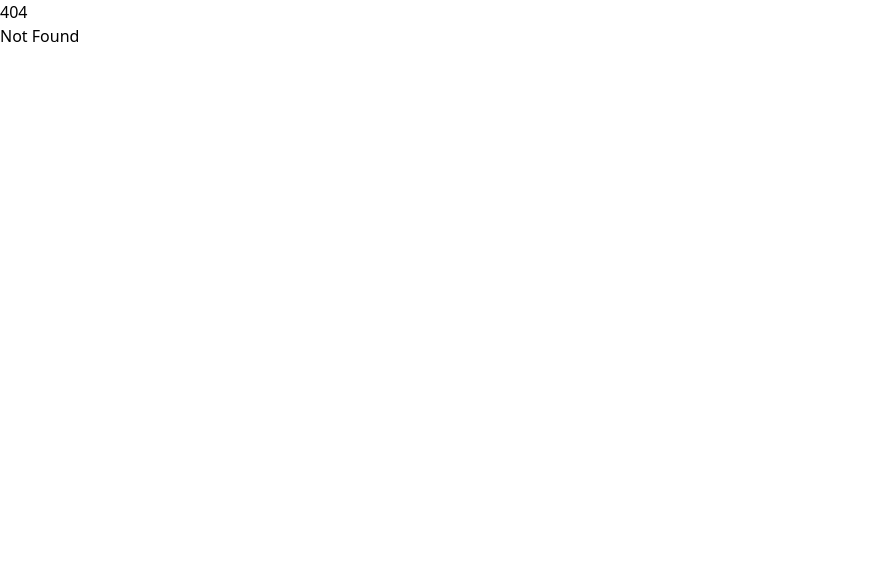
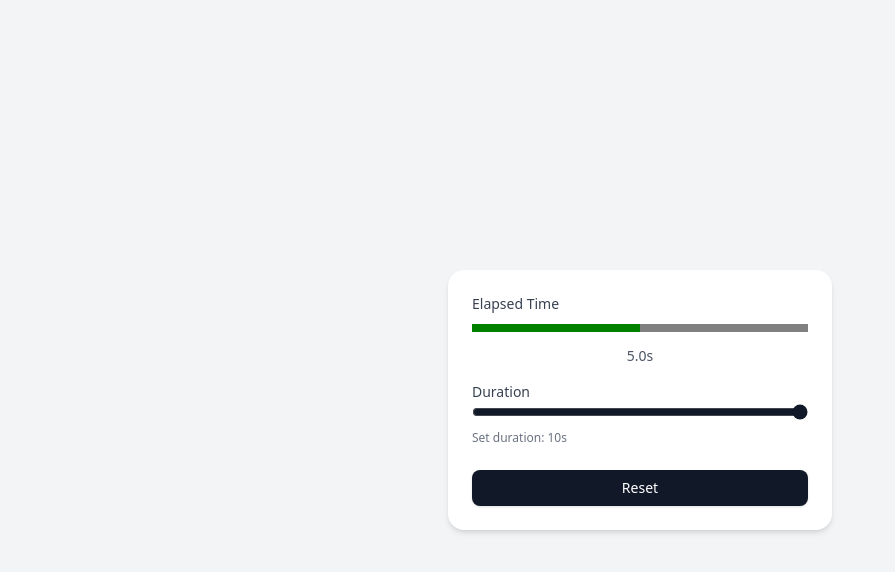
Before and after one commit to Gazi2050/7gui, a SvelteKit app: page /timer in a window 1280 px wide. Before the commit this address had no page. Shown: the top 572 px of the page, without its empty margins (0-895 px from the left). Built offline with nearby package versions, Linux system fonts and the light colour scheme.

Commit message:
feat:timer added

```diff
--- /dev/null
+++ b/src/Components/Timer/Timer.svelte
@@ -0,0 +1,75 @@
+<script lang="ts">
+    let elapsed = $state(0);
+    let duration = $state(10);
+    let interval: number;
+
+    function start() {
+        interval = setInterval(() => {
+            elapsed += 0.1;
+            if (elapsed >= duration) {
+                elapsed = duration;
+                clearInterval(interval);
+            }
+        }, 100);
+    }
+
+    function reset() {
+        elapsed = 0;
+        start();
+    }
+
+    $effect(() => {
+        if (!duration) return;
+        start();
+        return () => {
+            clearInterval(interval);
+        };
+    });
+</script>
+
+<div class="flex items-center justify-center min-h-screen bg-gray-100">
+    <div class="w-full max-w-sm p-6 bg-white rounded-2xl shadow-md">
+        <div>
+            <label
+                for="elapsed"
+                class="block text-sm font-medium text-gray-700"
+            >
+                Elapsed Time
+            </label>
+            <progress
+                max={duration}
+                value={elapsed}
+                class="w-full h-2 rounded bg-gray-200"
+            ></progress>
+            <div class="mt-2 text-center text-sm text-gray-600">
+                {elapsed.toFixed(1)}s
+            </div>
+        </div>
+
+        <div class="mt-4">
+            <label
+                for="duration"
+                class="block text-sm font-medium text-gray-700"
+            >
+                Duration
+            </label>
+            <input
+                type="range"
+                bind:value={duration}
+                min="1"
+                max="10"
+                class="w-full accent-gray-900 cursor-pointer"
+            />
+            <div class="mt-1 text-xs text-gray-500">
+                Set duration: {duration}s
+            </div>
+        </div>
+
+        <button
+            class="mt-6 w-full py-2 text-sm font-medium bg-gray-900 text-white rounded-lg shadow hover:bg-gray-800 transition"
+            onclick={reset}
+        >
+            Reset
+        </button>
+    </div>
+</div>
--- a/src/routes/+page.svelte
+++ b/src/routes/+page.svelte
@@ -16,4 +16,5 @@
         >Temperature Converter</a
     >
     <a href="/flightBooker" class="text-white font-bold">Flight Booker</a>
+    <a href="/timer" class="text-white font-bold">Timer</a>
 </div>
--- /dev/null
+++ b/src/routes/timer/+page.svelte
@@ -0,0 +1,5 @@
+<script>
+    import Timer from "../../Components/Timer/Timer.svelte";
+</script>
+
+<Timer />
```
